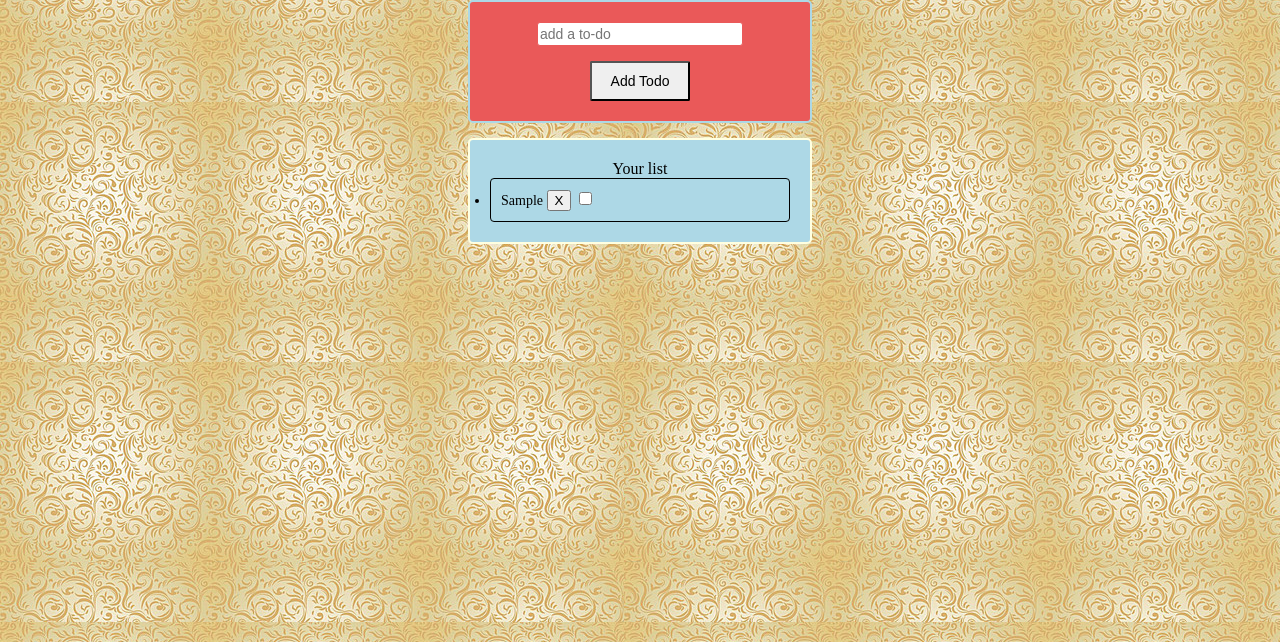
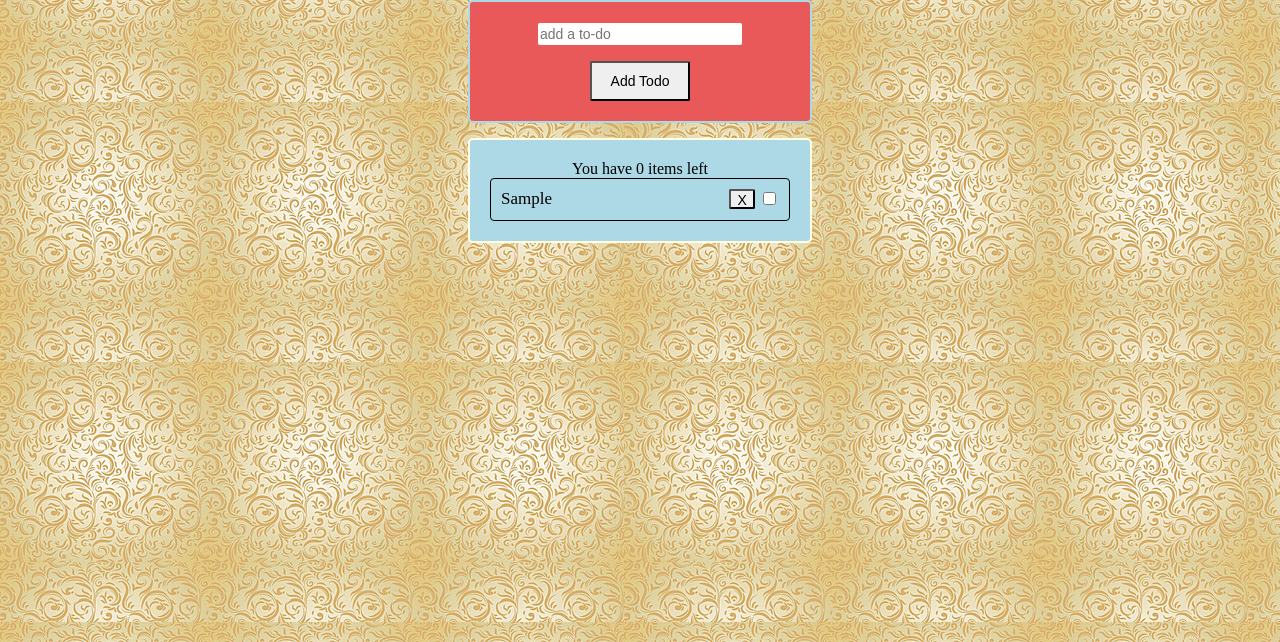
Before and after one commit to mashuDuek/DOMesticate, a website built with webpack: page index.html in a window 1280 px wide. Both pictures are taken after typing "Sample" into the empty fields and a click on the button "Add Todo". Shown: the part 158-800 px from the top of the page. Built offline with nearby package versions, Linux system fonts and the light colour scheme.

Commit message:
add styling

```diff
--- a/index.html
+++ b/index.html
@@ -18,9 +18,7 @@
       <button type="submit" class="create-todo">Add Todo</button>
     </form>
 
-    <ul class="todo-list">
-      <li class="first-child">Your list</li>
-    </ul>
+    <ul class="todo-list"></ul>
 
   </body>
 </html>
--- a/public/stylesheets/styles.css
+++ b/public/stylesheets/styles.css
@@ -70,24 +70,39 @@ h1 {
 }
 
 .list-item {
-  margin: 10px;
   border-radius: 4px;
-  margin: auto;
   padding: 10px;
   border: 1px solid black;
+  font-size: 17px;
+  list-style: none;
+  display: flex;
+  flex-direction: row;
+  justify-content: space-between;
+}
+
+.delete {
   font-size: 14px;
+  border-radius: 2px;
+  height: 20px;
+}
+
+.delete:hover {
+  font-size: 16px;
+  cursor: pointer;
+  background-color: #FAC6C6;
+  border-radius: 5px;
+  transition-duration: .2s;
+}
+
+.list-item:hover {
+  background-color: #FAC6C6;
+  transition-duration: .5s;
 }
 
 .complete-item:hover {
   cursor: pointer;
 }
 
-.delete:hover {
-  cursor: pointer;
-  background-color: #FAC6C6;
-  transition-duration: .2s;
-}
-
 .strikethrough {
   text-decoration: line-through;
 }
--- a/src/setup.js
+++ b/src/setup.js
@@ -6,8 +6,10 @@ const addItemToTodos = () => {
       $domesticate('.todo-list').append(
         `<li class="list-item">
           <span class="item">${value}</span>
-          <button class="delete">X</button>
-          <input type="checkbox" class="complete-item"></input>
+          <div>
+            <button class="delete">X</button>
+            <input type="checkbox" class="complete-item"></input>
+          </div>
         </li>`
       );
     }
@@ -26,12 +28,22 @@ const removeItemFromTodos = () => {
 const completeItem = () => {
   $domesticate(".todo-list").on("click", e => {
     if ($domesticate(e.target).attr("class") === "complete-item") {
-      $domesticate(e.target).parent().toggleClass('strikethrough');
+      $domesticate(e.target).parent().parent().toggleClass('strikethrough');
     }
   });
 };
 
+const initialize = () => {
+  const numOfElements = $domesticate('li').nodes.length;
+  let word = 'items';
+  if (numOfElements === 1) word = "item";
+  $domesticate('.todo-list').append(
+    `<li class="first-child">You have ${numOfElements} ${word} left</li>`
+  );
+};
+
 $domesticate(() => {
+  initialize();
   addItemToTodos();
   removeItemFromTodos();
   completeItem();
```
